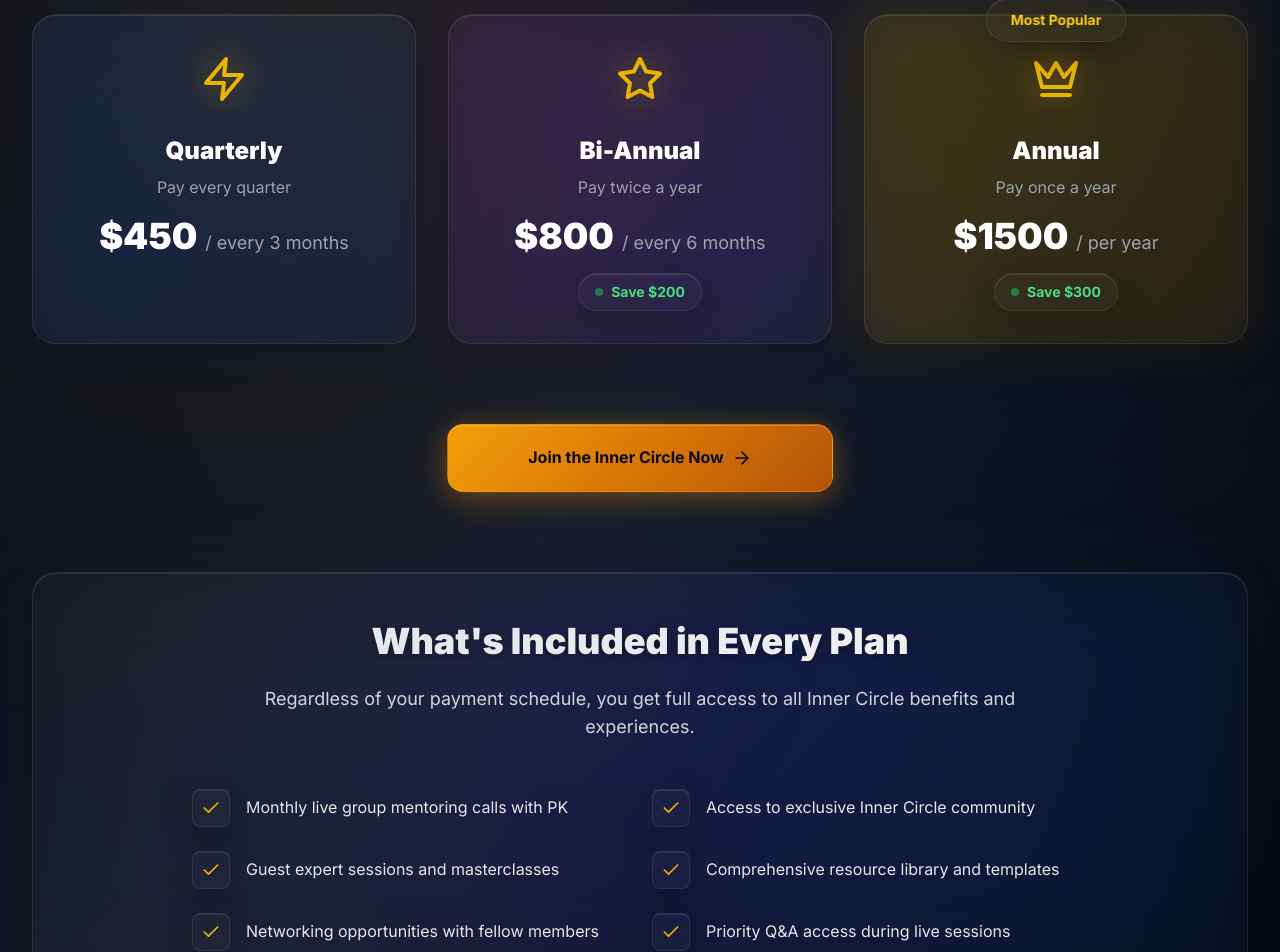
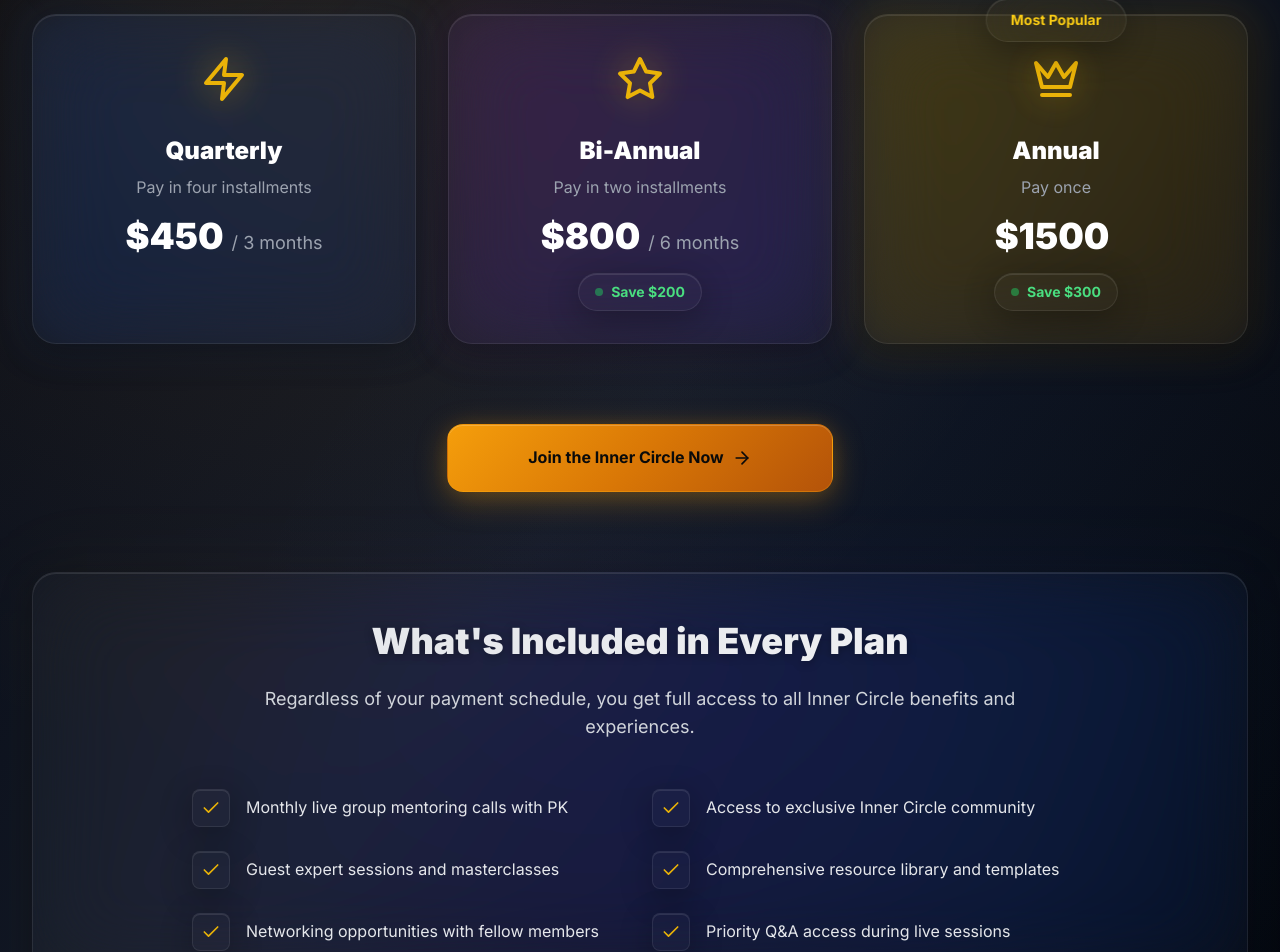
Before and after one commit to TonyCookey/inner-circle-with-pk, a React (Vite) app: page / in a window 1280 px wide. Shown: the part 8968-9920 px from the top of the page. Built offline with nearby package versions, Linux system fonts and the light colour scheme; a web font is replaced by a local one.

Commit message:
Feqt: updated pricing to show payment is just for one year

```diff
--- a/src/components/Header.tsx
+++ b/src/components/Header.tsx
@@ -17,7 +17,7 @@ export function Header() {
     <header className={`fixed top-0 w-full z-50 ${scrolled ? "glass-dark shadow-soft" : "bg-transparent"}`} role="banner">
       <div className="max-w-7xl mx-auto px-4 sm:px-6 lg:px-8">
         <div className="flex justify-between items-center py-6 px-2">
-          <a href="#">
+          <a href="/">
             <div className="flex items-center space-x-3 group">
               {/* <div className="relative">
                 <Crown className="h-10 w-10 text-yellow-500 group-hover:scale-110 transition-transform duration-300" />
--- a/src/components/Pricing.tsx
+++ b/src/components/Pricing.tsx
@@ -10,9 +10,9 @@ export function Pricing({ onSelectTier }: PricingProps) {
       id: "quarterly",
       name: "Quarterly",
       price: 450,
-      period: "every 3 months",
+      period: "3 months",
       icon: Zap,
-      description: "Pay every quarter",
+      description: "Pay in four installments",
       savings: null,
       color: "from-blue-500/20 to-blue-600/10",
       borderColor: "border-blue-500/30",
@@ -22,9 +22,9 @@ export function Pricing({ onSelectTier }: PricingProps) {
       id: "biannual",
       name: "Bi-Annual",
       price: 800,
-      period: "every 6 months",
+      period: "6 months",
       icon: Star,
-      description: "Pay twice a year",
+      description: "Pay in two installments",
       savings: "Save $200",
       color: "from-purple-500/20 to-purple-600/10",
       borderColor: "border-purple-500/30",
@@ -34,9 +34,8 @@ export function Pricing({ onSelectTier }: PricingProps) {
       id: "yearly",
       name: "Annual",
       price: 1500,
-      period: "per year",
       icon: Crown,
-      description: "Pay once a year",
+      description: "Pay once",
       savings: "Save $300",
       color: "from-yellow-500/30 to-yellow-600/20",
       borderColor: "border-yellow-500/30",
@@ -124,7 +123,7 @@ export function Pricing({ onSelectTier }: PricingProps) {
                   {/* Price */}
                   <div className="mb-4">
                     <span className="text-4xl font-black text-white">${plan.price}</span>
-                    <span className="text-gray-400 ml-2 text-lg">/ {plan.period}</span>
+                    <span className="text-gray-400 ml-2 text-lg">{plan.period ? `/ ${plan.period}` : null}</span>
                   </div>
 
                   {/* Savings badge */}
```
